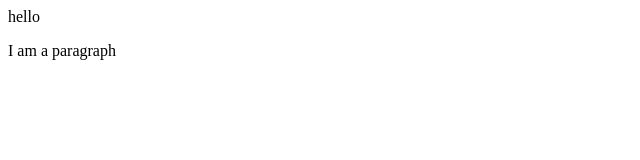
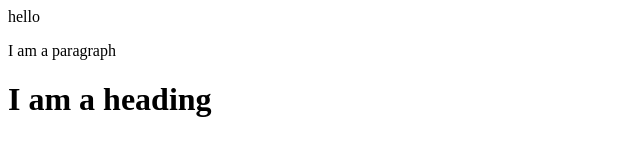
Before and after one commit to Malli8871/workspace, a plain HTML site: page index.html in a window 1280 px wide. Shown: the whole page, without its empty margins (0-640 px from the left). Drawn offline with Linux system fonts and the light colour scheme.

Commit message:
added a heading in index.html

```diff
--- a/index.html
+++ b/index.html
@@ -1,2 +1,3 @@
 hello
 <p> I am a paragraph</p>
+<h1>I am a heading<h1>
```
